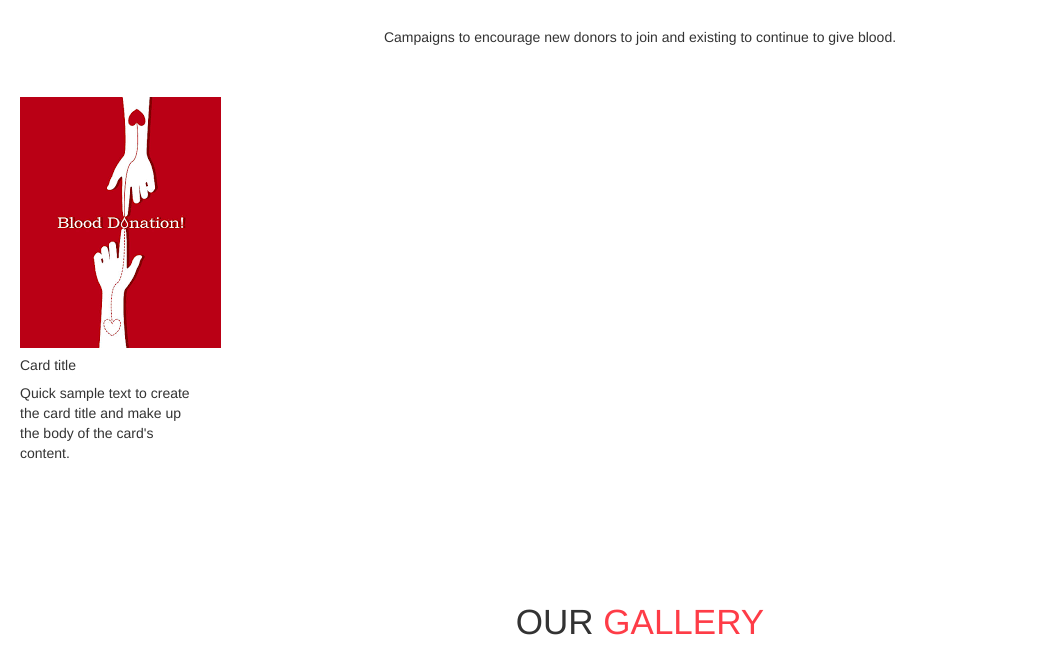
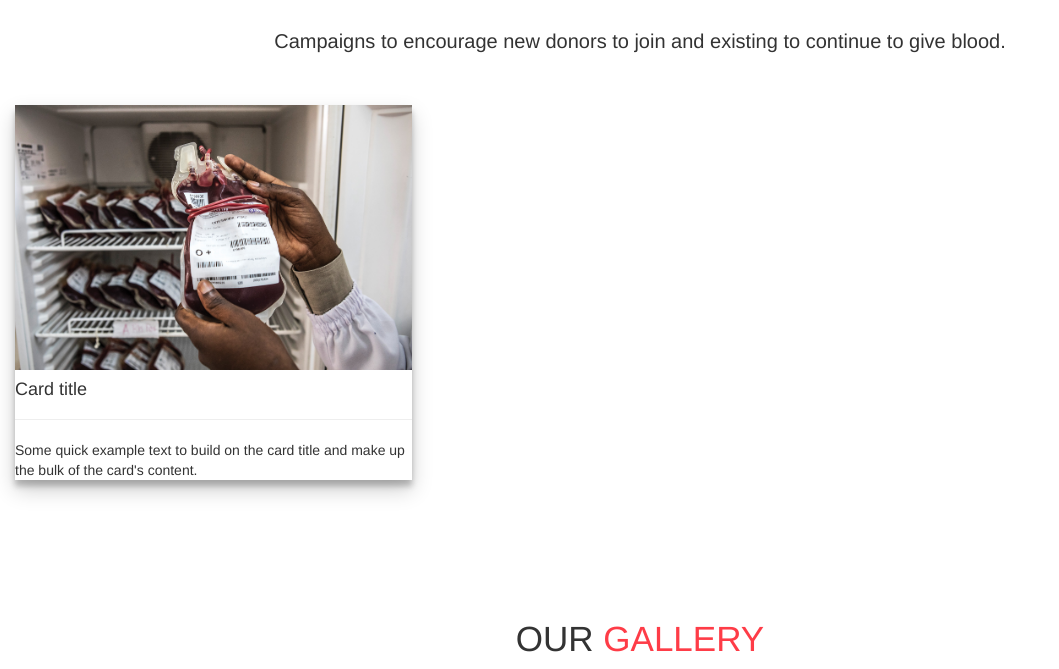
Before and after one commit to Elianehbmna/BloodDonation, a plain HTML site: page index.html in a window 1280 px wide. Shown: the part 674-1343 px from the top of the page, without its empty margins (0-1059 px from the left). Drawn offline with Linux system fonts and the light colour scheme.

Commit message:
changing the donation campaign card

```diff
--- a/css/styles.css
+++ b/css/styles.css
@@ -47,13 +47,20 @@
 }
 .title2{
     text-align:center;
+    font-size: 20px;
 
 }
 #im{
-    margin-left: 20px;
-    margin-top: 20px;
+
+    width:100%;
 
 
+}
+.card{
+    box-shadow: 0 10px 20px rgba(0,0,0,0.19), 0 6px 6px rgba(0,0,0,0.23);
+    margin-top: 20px;
+    text-overflow: ellipsis;
+    word-wrap: break-word;
 }
 span{
     color: #fe3c47;
--- a/index.html
+++ b/index.html
@@ -68,13 +68,38 @@
  <br><br> <h3 class="title1">DONATION <span>CAMPAIGN</span></h3>
   <br><p class="title2">Campaigns to encourage new donors to join and existing to continue to give blood.</p>
 </div>
-<br><div class="card" style="width: 18rem;" id="im" >
-    <img class="card-img-top" src="images/blood5.png" alt="Card image cap">
+<br><div class="container-fluid">
+<div class=row>
+<div class=col-md-4>
+<div class="card">
+    <div class="view overlay">
+      <img class="card-img-top" src="images/blood2.jpg" alt="Card image cap" id="im">
+      <a>
+        <div class="mask rgba-white-slight"></div>
+      </a>
+    </div>
+
+    <!-- Card content -->
     <div class="card-body">
-      <h5 class="card-title">Card title</h5>
-      <p class="card-text">Quick sample text to create the card title and make up the body of the card's content.</p>
+
+      <!-- Social shares button -->
+      <a class="activator waves-effect waves-light mr-4"><i class="fas fa-share-alt"></i></a>
+      <!-- Title -->
+      <h4 class="card-title">Card title</h4>
+      <hr>
+      <!-- Text -->
+      <p class="card-text">Some quick example text to build on the card title and make up the bulk of the card's content.</p>
+      <!-- Link
+      <a href="#!" class="black-text d-flex justify-content-end"><h5>Read more <i class="fas fa-angle-double-right"></i></h5></a>-->
+
     </div>
   </div>
+</div>
+
+</div>
+</div>
+  <!-- Card Light -->
+
   <br><br> <h3 class="title1">OUR <span>GALLERY</span></h3>
 
 
```
